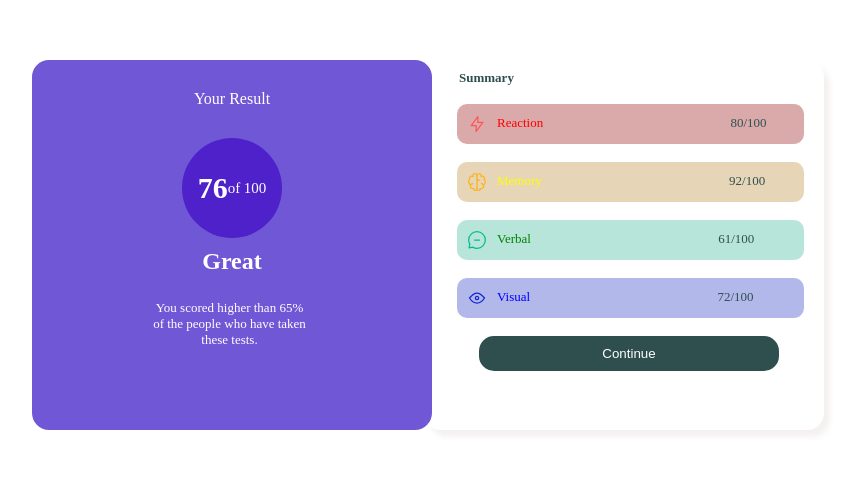
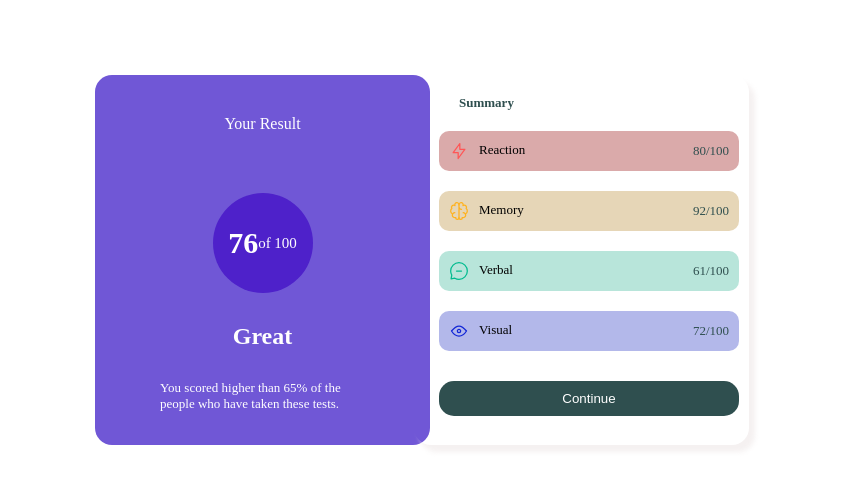
Before and after one commit to Kay24644/sum, a plain HTML site: page index.html in a window 1280 px wide. Shown: the part 140-628 px from the top of the page, without its empty margins (218-1076 px from the left). Drawn offline with Linux system fonts and the light colour scheme.

Commit message:
first commit

```diff
--- a/index.html
+++ b/index.html
@@ -10,28 +10,33 @@
    <div class="con">
     <div class="sub-con">
         <div class="section1">
-         <p class="text1">Your Result</p>
-         <div class="text2">
-          <h1>76</h1>
-          <p>of 100</p>
+         <div class="text1">Your Result</div>
+         <div class="text12">
+            <div class="text2">
+               <h1>76</h1>
+               <p>of 100</p>
+            </div>
          </div>
-         <h2 class="text3">Great</h2>
-         <p class="text4">You scored higher than 65% of the people who have taken these tests.</p>
+
+         <div class="text10">
+           <h2 class="text3">Great</h2>
+           <p class="text4">You scored higher than 65% of the people who have taken these tests.</p>
+         </div>
         </div>
         <div class="section2">
          <p class="text5">Summary</p>
          <div class="box">
-             <div class="box1">
-                <p class="text6"> <img src="icon-reaction.svg" alt="">Reaction <span class="text0">80/100</span></p>
+             <div class="box1 box-size">
+                <div><img src="icon-reaction.svg" alt="">Reaction</div> <span class="text0">80/100</span>
              </div>
-             <div class="box2">
-                <p class="text7"><img src="icon-memory.svg" alt="">Memory <span class="text0">92/100</span></p>
+             <div class="box2 box-size">
+                <div><img src="icon-memory.svg" alt="">Memory</div><span class="text0">92/100</span>
              </div>
-             <div class="box3">
-                <p class="text8"><img src="icon-verbal.svg" alt="">Verbal <span class="text0">61/100</span></p>
+             <div class="box3 box-size">
+                <div><img src="icon-verbal.svg" alt="">Verbal</div><span class="text0">61/100</span>
              </div>
-             <div class="box4">
-                <p class="text9"><img src="icon-visual.svg" alt="">Visual <span class="text0">72/100</span></p>
+             <div class="box4 box-size">
+                <div><img src="icon-visual.svg" alt="">Visual</div><span class="text0">72/100</span>
              </div>
              <div class="button">
                 <button>Continue</button>
--- a/style.css
+++ b/style.css
@@ -2,26 +2,21 @@
   margin: 0;
   padding: 0;
   box-sizing: border-box;
+}
 
-}
-body{
-    /* display: flex;
-    height: 100vh;
-    justify-content: center;
-    align-items: center; */
-}
-.sub-con{
+.sub-con {
     display: grid;
-       grid-template-columns: 400px 400px;
-
+    grid-template-columns: repeat(2, 1fr);
 }
 .section1{
     background-color: hsl(252, 61%, 59%);
     border-radius: 17px;
     color: white;
     margin-right: -8px;
-    height: 370px;
-
+    /* display: flex;
+    flex-direction: column;
+    justify-content: center;
+    height: 100%;  */
 
 }
 .section2{
@@ -30,29 +25,38 @@ body{
     -webkit-box-shadow: 6px 7px 5px 0px rgba(241, 236, 236, 0.75);
     -moz-box-shadow: 6px 7px 5px 0px rgba(241, 236, 236, 0.75);
     border-radius: 17px;
+    height: 370px;
     margin-left: -8px;
-    height: 370px;
-
+    padding: 20px 10px;
 }
-.con{
+.con {
     display: flex;
     height: 100vh;
     justify-content: center;
     align-items: center;
     max-width: 720px;
-    margin-top: 150px;
-    margin-left: 90px;
+    margin: 0 auto;
+}
 
+.box-size {
+    width: 100%;
+    margin-bottom: 10px;
+    padding: 10px;
+    margin-top: 20px;
   }
-.box{
-    margin-left: 15px;
 
+  .text12{
+    display: flex;
+    align-content: center;
+    justify-content: center;
   }
+
 .text1{
     display: flex;
+    align-items: center;
     justify-content: center;
- align-items: center;
- margin: 30px
+    margin-bottom: 60px;
+    margin-top: 40px;
 }
 .text2{
     display: flex;
@@ -63,49 +67,52 @@ body{
     height: 100px;
     background-color: hsla(256, 72%, 46%, 1);
     font-size: 15px;
+    margin-bottom: 30px;
+
 }
 .text3{
      display: flex;
     justify-content:center;
     align-items: center;
+    margin-bottom: 30px;
 }
 .text4{
     font-size: 13px;
-    text-align: center;
-    margin: 25px;
-    width: 155px;
-    margin-left: 120px;
+    display: flex;
+    align-items: center;
+    width: 200px;
+    margin-left: 65px;
+
 }
 .text5{
     color: darkslategrey;
     font-weight: bolder;
     margin-left: 35px;
 }
+.box{
+    margin-left: 15px;
+}
 
 .box1{
     border: 1px hsl(0, 37%, 57%);
-    margin: 18px;
     border-radius: 10px;
     background-color: hsl(0, 39%, 76%);
-    width: 90%;
     display: flex;
-    /* justify-content:space-between; */
+    justify-content: space-between;
     align-items: center;
 
 }
 .text6{
     color:red;
     margin: 10px;
-    width: 300px;
 
 }
 .box2{
     border: 1px hsl(39, 39%, 65%);
-    margin: 18px;
     border-radius: 10px;
     background-color: hsl(39, 48%, 81%);
-    width:90%;
     display: flex;
+    justify-content: space-between;
     align-items: center;
 }
 
@@ -115,11 +122,10 @@ body{
 }
 .box3{
     border: 1px hsl(166, 44%, 70%);
-    margin: 18px;
     border-radius: 10px;
     background-color: hsl(166, 46%, 81%);
-    width: 90%;
     display: flex;
+    justify-content: space-between;
     align-items: center;
 }
 .text8{
@@ -130,10 +136,9 @@ body{
 .box4{
     border: 1px hsl(234, 39%, 65%);
     background-color:hsl(235, 56%, 81%) ;
-    width: 90%;
     border-radius: 10px;
-    margin: 18px;
     display: flex;
+    justify-content: space-between;
     align-items: center;
 }
 .text9{
@@ -150,11 +155,10 @@ button {
     color: white;
     width: 300px;
     border-radius: 15px;
-    margin-right: 50px;
+    margin-top: 20px;
 }
 .text0{
     color: darkslategrey;
-    margin-left: 184px;
 }
 .textt{
     color: gray;
@@ -172,26 +176,6 @@ img{
         display: flex;
         flex-wrap: wrap;
 }
-
-   }
-
-   .sub-con{
-    width: 400px;
-    height: 700px;
-   }
-   .text2{
-    margin-left: 150px;
-   }
-   .tex4{
-    display: flex;
-    justify-content: center;
-    align-items: center;
-    text-align: center;
-   }
-
-   .box{justify-content: center;
-
-   }
 .section1{
     width: 100%;
 }
@@ -199,16 +183,11 @@ img{
     width: 100%;
 }
 button{
-    margin-left: 40px;
+    margin-left: 25px;
+}
+.text4{
+    margin-bottom: 20px;
+    margin-left: 95px;
 
 }
-   .con{
-    margin-right: 90px;
 }
-   .text5{
-    margin-top: 10px;
-   }
-   .text3{
-    margin-top: 10px;
-   }
-}
```
Lines whose indentation alone changed are shown as unchanged.
